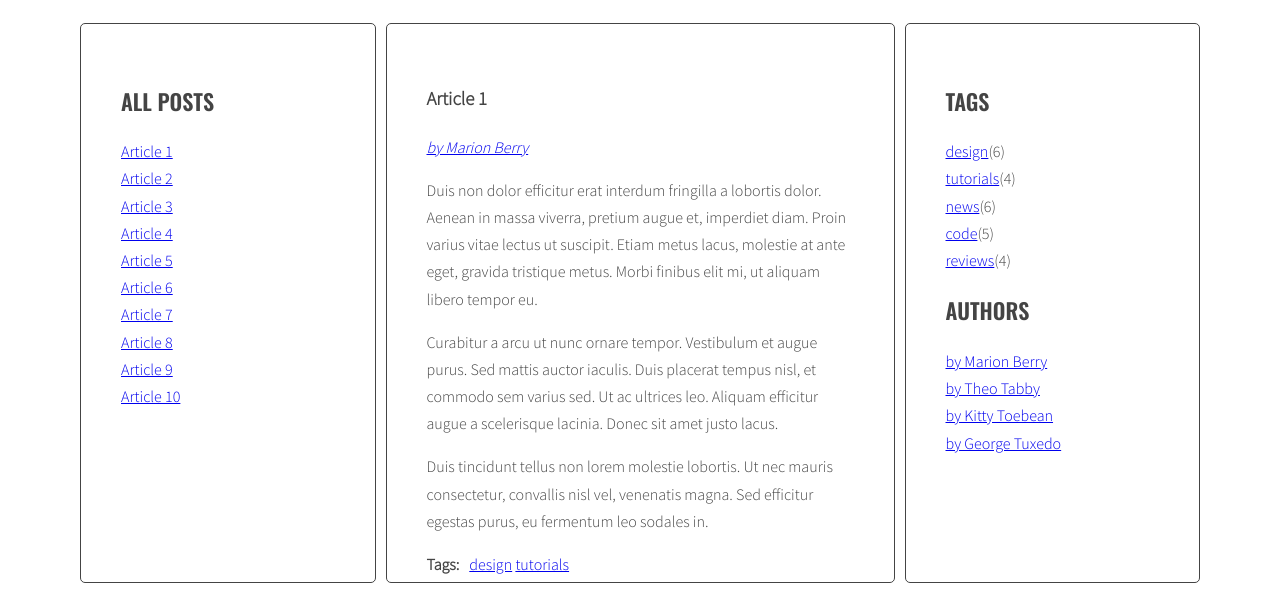
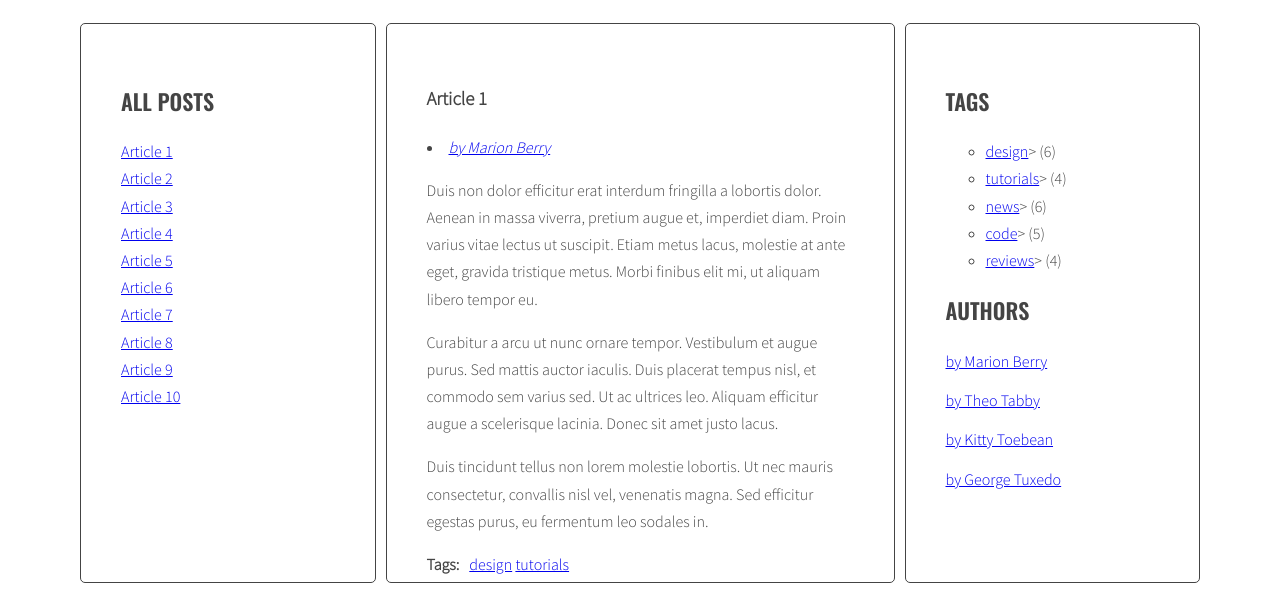
Before and after one commit to VeraHalaxy/javascript-blog-1, a website: page index.html in a window 1280 px wide. Shown: the part 220-811 px from the top of the page. Drawn offline with nearby package versions, Linux system fonts and the light colour scheme.

Commit message:
Add Handlebars

```diff
--- a/index.html
+++ b/index.html
@@ -193,6 +193,19 @@
    <script id="template-article-link" type="text/x-handlebars-template">
       <li><a href="#{{ id }}"><span>{{ title }}</span></a></li>
    </script>
+   <script id="template-tag-link" type="text/x-handlebars-template">
+      <li><a href="#{{ id }}"><span>{{ title }}</span></a></li>
+   </script>
+   <script id="template-author-link" type="text/x-handlebars-template">
+      <li><a href="#{{ id }}"><span>{{ title }}</span></a></li>
+   </script>
+   <script id="template-tags-links" type="text/x-handlebars-template">
+      <ul>
+      {{#each tags}}
+      <li><a href="#{{ id }}">{{ tag }}</a>> ({{ count }})</li>
+      {{/each}}
+      </ul>
+   </script>
    <script src="https://cdnjs.cloudflare.com/ajax/libs/handlebars.js/4.1.0/handlebars.min.js"></script>
    <script src = "js/script.js"></script>
 </body>
--- a/js/script.js
+++ b/js/script.js
@@ -1,36 +1,27 @@
+const templates = {
+   articleLink: Handlebars.compile(document.querySelector('#template-article-link').innerHTML),
+   tagLink: Handlebars.compile(document.querySelector('#template-tag-link').innerHTML),
+   authorLink: Handlebars.compile(document.querySelector('#template-author-link').innerHTML),
+   tagCloudLink: Handlebars.compile(document.querySelector('#template-tags-links').innerHTML),
+}
+
 'use strict';
 
 function titleClickHandler(event){
-
    event.preventDefault();
-
    const clickedElement = this;
-
-  /* [DONE] remove class 'active' from all article links  */
    const activeLinks = document.querySelectorAll('.titles a.active');
-
    for(let activeLink of activeLinks){
       activeLink.classList.remove('active');
    }
-
-  /* [DONE] add class 'active' to the clicked link */
    const addActiveLinks = clickedElement;
    addActiveLinks.classList.add('active');
-
-  /* [DONE] remove class 'active' from all articles */
    const activeArticles = document.querySelectorAll('.posts .post.active');
-
    for(let activeArticle of activeArticles){
       activeArticle.classList.remove('active');
    }
-
-  /* [DONE] get 'href' attribute from the clicked link */
    const articleSelector = clickedElement.getAttribute('href');
-
-  /* [DONE] find the correct article using the selector (value of 'href' attribute) */
    const targetArticle = document.querySelector(articleSelector);
-
-  /* [DONE] add class 'active' to the correct article */
    targetArticle.classList.add('active');
 }
 
@@ -47,47 +38,21 @@ const optArticleSelector = '.post',
 
 function generateTitleLinks(){
 
-   /* remove contents of titleList */
    const titleList = document.querySelector(optTitleListSelector);
    titleList.innerHTML = '';
-
    let html = '';
-
-   /* for each article */
    const articles = document.querySelectorAll(optArticleSelector);
 
    for(let article of articles){
-
-      /* get the article id */
       const articleId = article.id;
-
-      /* find the title element */
       const articleTitle = article.querySelector(optTitleSelector);
-
       const getTitle = articleTitle.innerHTML;
-
-      /* get the title from the title element */
-      const linkHTML = '';
+      const linkHTMLData = {id: articleId, title: getTitle};
+      const linkHTML = templates.articleLink(linkHTMLData);
       titleList.innerHTML = titleList.innerHTML + linkHTML;
-
-      /* create HTML of the link */
       html = html + linkHTML;
-
-      /* insert link into titleList */
-      titleList.insertAdjacentHTML(
-         "beforeend",
-         `
-         <li>
-         <a href= "#${articleId}">
-         <span>${getTitle}</span>
-         </a>
-         </li>
-         `
-      );
    }
-
    const links = document.querySelectorAll('.titles a');
-
       for(let link of links){
       link.addEventListener('click', titleClickHandler);
    }
@@ -95,10 +60,7 @@ function generateTitleLinks(){
 generateTitleLinks();
 
 function calculateTagsParams(tags){
-   const params = {
-      max: 0,
-      min: 999999
-   };
+   const params = {max: 0, min: 999999};
    for(let tag in tags){
       if(tags[tag] > params.max){
          params.max = tags[tag];
@@ -116,158 +78,116 @@ function calculateTagClass(count, params){
 
 function generateTags(customSelector = ' '){
    console.log(customSelector);
-
    let allTags = {};
-
    const articles = document.querySelectorAll(optArticleSelector + customSelector);
    console.log(articles);
-
    for(let article of articles){
-
       const tagsList = article.querySelector(optArticleTagsSelector);
       console.log(tagsList);
-
       let html = ' ';
-
       const articleTags = article.getAttribute('data-tags');
       console.log(articleTags);
-
       const articleTagsArray = articleTags.split(' ');
       console.log(articleTagsArray);
-
       for(let tag of articleTagsArray){
          console.log(tag);
-
-         const linkHTML = `<li><a href="#tag-${tag}">`+ tag +`</a></li>`;
+         const linkHTMLData = {id: tag, title: tag};
+         const linkHTML = templates.tagLink(linkHTMLData);
          html = ' ' + linkHTML;
          console.log(linkHTML);
-
          if(!allTags.hasOwnProperty(tag)){
          allTags[tag] = 1;
          } else {
          allTags[tag]++;
          }
-
       tagsList.innerHTML = tagsList.innerHTML + html;
       console.log(tagsList);
       }
    }
-
    const tagList = document.querySelector(optTagsListSelector);
-
    console.log(allTags);
-
    const tagsParams = calculateTagsParams(allTags);
    console.log('tagsParams:', tagsParams);
-
-   let allTagsHTML = ' ';
-
+   const allTagsData = {tags: []};
    for(let tag in allTags){
-      const tagLinkHTML = '<li><a href="#tag-' + tag + ' ">' + tag + '</a>(' + allTags[tag] + ')' + '</li>';
-      console.log('tagLinkHTML:', tagLinkHTML);
-
-      allTagsHTML += tagLinkHTML;
+      allTagsData.tags.push({
+         tag: tag,
+         count: allTags[tag],
+         className: calculateTagClass(allTags[tag], tagsParams)
+      });
    }
-   tagList.innerHTML = allTagsHTML;
+   tagList.innerHTML = templates.tagCloudLink(allTagsData);
 }
-
 generateTags();
 
 function tagClickHandler(event){
-
    event.preventDefault();
-
    const clickedElement = this;
-
    const href = clickedElement.getAttribute('href');
    console.log(href);
-
    const tag = href.replace('#tag-', '');
    console.log(tag);
-
    const tagLinks = document.querySelectorAll('a.active[href^="#tag-"]');
    console.log(tagLinks);
-
    for(let tagLink of tagLinks){
       tagLink.classList.remove('active');
    }
-
    const tagLinksWithHref = document.querySelectorAll('a[href="' + href + '"]');
    console.log(tagLinksWithHref);
-
    for(let tagLink of tagLinksWithHref){
       tagLink.classList.add('active');
    }
-
    generateTitleLinks('[data-tags~="' + tag + '"]');
 }
 
 function addClickListenersToTags(){
-
    const linksToTags = document.querySelectorAll('a[href^="#tag-"]');
    console.log(linksToTags);
-
    for (let linkToTag of linksToTags){
       linkToTag.addEventListener('click', tagClickHandler);
    }
 }
 addClickListenersToTags();
 
-
 function generateAuthors(customSelector = ' '){
    console.log(customSelector);
-
    let allAuthors = [];
-
    const articles = document.querySelectorAll(optArticleSelector + customSelector);
    console.log(articles);
-
    for(let article of articles){
-
       const authors = article.querySelector(optArticleAuthorSelector);
       console.log(authors);
-
       let html = ' ';
-
       const author = article.getAttribute('data-author');
       console.log(author);
-
-      const linkHTML = `<a href="#author-${author}"><span>`+ author +`</span></a>`;
+      const linkHTMLData = {id: author, title: author};
+      const linkHTML = templates.authorLink(linkHTMLData);
       html = ' ' + linkHTML;
       console.log(linkHTML);
-
       authors.innerHTML = authors.innerHTML + html;
       console.log(authors);
-
       if(allAuthors.indexOf(linkHTML) == -1){
          allAuthors.push(linkHTML);
       }
    }
    const authorList = document.querySelector(optAuthorsListSelector);
-
-   authorList.innerHTML = allAuthors.join('<br>');
+   authorList.innerHTML = allAuthors.join('');
 }
 generateAuthors();
 
 function authorClickHandler(event){
    event.preventDefault();
    const clickedElement = this;
-
    const href = clickedElement.getAttribute('href');
    console.log(href);
-
    const author = href.replace('#author-', '');
-
    const authorLinks = document.querySelectorAll('a.active[href^="#author-"]');
    console.log(authorLinks);
-
    for(let authorLink of authorLinks){
       authorLink.classList.remove('active');
    }
-
    const authorLinksWithHref = document.querySelectorAll('a[href="' + href + '"]');
    console.log(authorLinksWithHref);
-
    for(let authorLink of authorLinksWithHref){
       authorLink.classList.add('active');
    }
@@ -277,7 +197,6 @@ function authorClickHandler(event){
 function addClickListenersToAuthors(){
    const linksToAuthors = document.querySelectorAll('a[href^="#author-"]');
    console.log(linksToAuthors);
-
    for (let linkToAuthor of linksToAuthors){
       linkToAuthor.addEventListener('click', authorClickHandler);
    }
```
